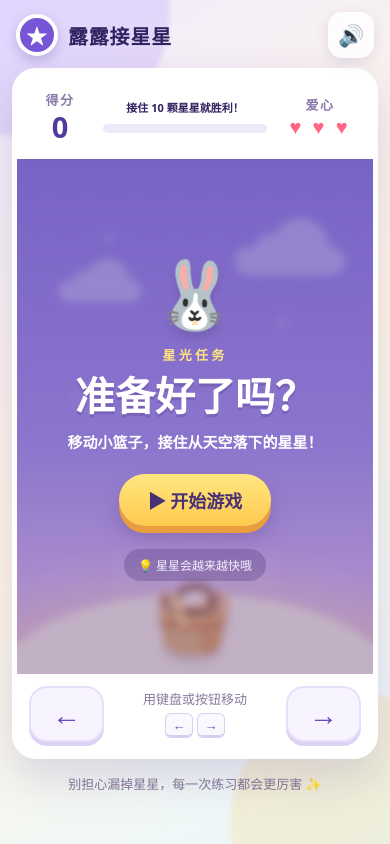
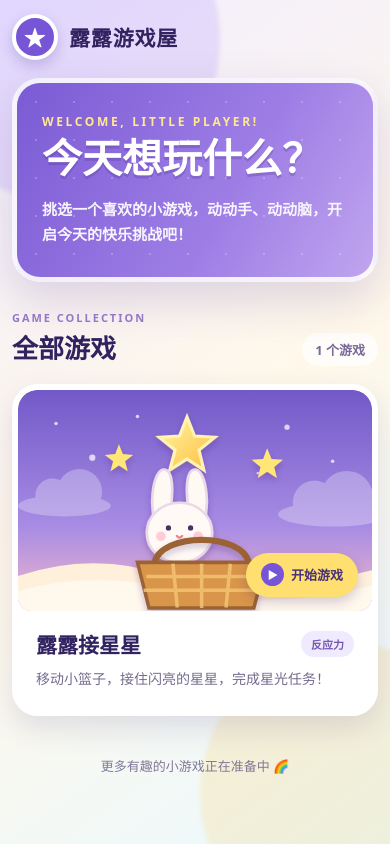
Before and after one commit to liumeng1201/lulu-s_game, a plain HTML site: page index.html in a window 390 px wide. Drawn offline with Linux system fonts and the light colour scheme.

Commit message:
feat: add responsive multi-game hub

```diff
--- /dev/null
+++ b/assets/css/home.css
@@ -0,0 +1,92 @@
+:root {
+  color-scheme: light;
+  font-family: "Microsoft YaHei", "PingFang SC", system-ui, sans-serif;
+  --purple: #7655d6;
+  --purple-dark: #493080;
+  --ink: #312260;
+  --muted: #756b8e;
+  --yellow: #ffd45b;
+}
+
+* { box-sizing: border-box; }
+
+body {
+  min-width: 320px;
+  min-height: 100vh;
+  margin: 0;
+  overflow-x: hidden;
+  color: var(--ink);
+  background: linear-gradient(145deg, #f1edff 0%, #fff8ea 52%, #eaf9ff 100%);
+}
+
+a { color: inherit; }
+
+.page-decoration {
+  position: fixed;
+  z-index: -1;
+  border-radius: 50%;
+  pointer-events: none;
+  filter: blur(2px);
+}
+.decoration-one { top: -120px; left: -100px; width: 320px; height: 320px; background: rgba(166, 130, 255, .2); }
+.decoration-two { right: -110px; bottom: -100px; width: 300px; height: 300px; background: rgba(255, 203, 90, .2); }
+
+.home-shell { width: min(1180px, calc(100% - 48px)); margin: 0 auto; padding: 24px 0 30px; }
+.site-header { display: flex; align-items: center; justify-content: space-between; gap: 20px; }
+.brand { display: inline-flex; align-items: center; gap: 11px; text-decoration: none; font-size: clamp(21px, 2.5vw, 28px); font-weight: 900; letter-spacing: .04em; }
+.brand-icon { display: grid; width: 46px; height: 46px; place-items: center; color: #fff; border: 4px solid #fff; border-radius: 50%; background: var(--purple); box-shadow: 0 6px 14px rgba(91, 64, 158, .25); }
+.header-badge { padding: 9px 15px; color: #66528c; border: 1px solid rgba(118, 85, 214, .12); border-radius: 99px; background: rgba(255, 255, 255, .7); font-size: 13px; font-weight: 700; }
+
+.hero { position: relative; display: grid; grid-template-columns: 1fr minmax(190px, 30%); align-items: center; min-height: 275px; margin: 27px 0 34px; overflow: hidden; padding: clamp(32px, 5vw, 58px); border: 7px solid rgba(255, 255, 255, .9); border-radius: 38px; background: linear-gradient(120deg, #7b5bd4, #9e7ee5 60%, #c0a5ef); box-shadow: 0 18px 45px rgba(84, 57, 145, .18); }
+.hero::before { position: absolute; inset: 0; content: ""; opacity: .22; background-image: radial-gradient(#fff 1.5px, transparent 1.5px); background-size: 38px 38px; }
+.hero-copy { position: relative; z-index: 1; }
+.eyebrow { margin: 0 0 5px; color: #ffe88f; font-size: 12px; font-weight: 900; letter-spacing: .22em; }
+.hero h1 { margin: 0; color: #fff; font-family: "STKaiti", "KaiTi", "Microsoft YaHei", sans-serif; font-size: clamp(40px, 6vw, 66px); line-height: 1.2; text-shadow: 0 3px 0 rgba(66, 37, 122, .22); }
+.hero p:last-child { max-width: 620px; margin: 14px 0 0; color: #f7f3ff; font-size: clamp(15px, 2vw, 18px); font-weight: 600; line-height: 1.8; }
+.hero-mascot { position: relative; z-index: 1; display: grid; min-height: 150px; place-items: center; }
+.mascot-bubble { display: grid; width: clamp(120px, 16vw, 170px); aspect-ratio: 1; place-items: center; border: 6px solid rgba(255, 255, 255, .75); border-radius: 50%; background: linear-gradient(145deg, #fff9df, #ffe8a9); box-shadow: 0 13px 28px rgba(54, 31, 104, .2); font-size: clamp(65px, 9vw, 96px); transform: rotate(5deg); }
+.mascot-sparkle { position: absolute; color: #ffe170; font-size: 30px; }
+.sparkle-one { top: 2%; left: 5%; }
+.sparkle-two { right: 1%; bottom: 4%; font-size: 21px; }
+
+.section-heading { display: flex; align-items: end; justify-content: space-between; gap: 18px; margin-bottom: 18px; }
+.section-kicker { margin: 0 0 3px; color: #967ac9; font-size: 11px; font-weight: 900; letter-spacing: .18em; }
+.section-heading h2 { margin: 0; font-size: clamp(26px, 4vw, 36px); }
+.game-count { padding: 7px 13px; color: #786999; border-radius: 99px; background: rgba(255, 255, 255, .75); font-size: 13px; font-weight: 700; }
+.game-grid { display: grid; grid-template-columns: repeat(auto-fit, minmax(min(100%, 260px), 1fr)); gap: clamp(18px, 3vw, 28px); margin: 0; padding: 0; list-style: none; }
+.game-grid li { min-width: 0; }
+.game-tile { display: block; overflow: hidden; height: 100%; border: 6px solid #fff; border-radius: 26px; outline: none; background: #fff; box-shadow: 0 12px 30px rgba(74, 51, 124, .14); text-decoration: none; transition: transform .2s ease, box-shadow .2s ease; }
+.game-tile:hover { transform: translateY(-6px); box-shadow: 0 18px 38px rgba(74, 51, 124, .2); }
+.game-tile:focus-visible { outline: 4px solid #ffca48; outline-offset: 4px; }
+.game-tile:active { transform: translateY(-1px); }
+.cover-wrap { position: relative; display: block; overflow: hidden; aspect-ratio: 16 / 10; border-radius: 19px 19px 14px 14px; background: #8870dc; }
+.cover-wrap img { display: block; width: 100%; height: 100%; object-fit: cover; transition: transform .25s ease; }
+.game-tile:hover img { transform: scale(1.035); }
+.play-chip { position: absolute; right: 14px; bottom: 14px; display: inline-flex; align-items: center; gap: 7px; min-height: 44px; padding: 10px 15px; color: #493176; border-radius: 99px; background: #ffdf70; box-shadow: 0 5px 12px rgba(61, 36, 101, .22); font-size: 13px; font-weight: 900; }
+.play-chip span { display: grid; width: 23px; height: 23px; place-items: center; color: #fff; border-radius: 50%; background: var(--purple); font-size: 10px; }
+.game-info { display: block; padding: 18px 18px 20px; }
+.game-title-row { display: flex; align-items: center; justify-content: space-between; gap: 12px; }
+.game-title-row strong { font-size: 21px; }
+.game-tag { flex: none; padding: 5px 10px; color: #7258ae; border-radius: 99px; background: #f0eaff; font-size: 11px; font-weight: 800; }
+.game-description { display: block; margin-top: 8px; color: var(--muted); font-size: 14px; line-height: 1.65; }
+footer { margin-top: 40px; color: #837797; text-align: center; font-size: 13px; }
+
+@media (min-width: 900px) {
+  .game-grid { grid-template-columns: repeat(3, 1fr); }
+}
+
+@media (max-width: 700px) {
+  .home-shell { width: min(100% - 24px, 1180px); padding-top: 14px; }
+  .header-badge { display: none; }
+  .hero { grid-template-columns: 1fr; min-height: 0; margin: 18px 0 28px; padding: 30px 25px; border-width: 5px; border-radius: 28px; }
+  .hero-mascot { display: none; }
+  .hero p:last-child { line-height: 1.65; }
+}
+
+@media (min-width: 700px) and (max-width: 899px) {
+  .game-grid { grid-template-columns: repeat(2, 1fr); }
+}
+
+@media (prefers-reduced-motion: reduce) {
+  *, *::before, *::after { scroll-behavior: auto !important; transition-duration: .01ms !important; }
+}
--- a/styles.css
+++ b/games/catch-stars/game.css
@@ -115,3 +115,28 @@
 @media (prefers-reduced-motion: reduce) {
   *, *::before, *::after { scroll-behavior: auto !important; animation-duration: .01ms !important; animation-iteration-count: 1 !important; }
 }
+
+.back-link {
+  display: inline-flex;
+  align-items: center;
+  gap: 6px;
+  min-height: 44px;
+  padding: 9px 13px;
+  color: #5f4696;
+  border: 2px solid rgba(118, 85, 214, .12);
+  border-radius: 14px;
+  outline-offset: 3px;
+  background: rgba(255, 255, 255, .78);
+  box-shadow: 0 4px 14px rgba(70,49,118,.1);
+  text-decoration: none;
+  font-size: 13px;
+  font-weight: 800;
+}
+.back-link:hover { background: #fff; }
+.back-link:focus-visible { outline: 3px solid #f4b93d; }
+
+@media (max-width: 600px) {
+  .topbar { flex-wrap: wrap; }
+  .brand { order: -1; width: 100%; justify-content: center; }
+  .back-link, .icon-button { margin-top: 3px; }
+}
--- a/index.html
+++ b/index.html
@@ -3,88 +3,65 @@
   <head>
     <meta charset="UTF-8" />
     <meta name="viewport" content="width=device-width, initial-scale=1.0" />
-    <meta name="theme-color" content="#7957d5" />
-    <title>露露接星星</title>
-    <link rel="stylesheet" href="styles.css" />
+    <meta name="description" content="欢迎来到露露游戏屋，在这里挑选喜欢的小游戏，马上开始快乐挑战！" />
+    <meta name="theme-color" content="#7a5bd7" />
+    <title>露露游戏屋</title>
+    <link rel="stylesheet" href="assets/css/home.css" />
   </head>
   <body>
-    <main class="app-shell">
-      <header class="topbar">
-        <div class="brand" aria-label="露露接星星">
-          <span class="brand-star" aria-hidden="true">★</span>
-          <span>露露接星星</span>
-        </div>
-        <button id="soundButton" class="icon-button" type="button" aria-label="关闭声音" title="声音开关">🔊</button>
+    <div class="page-decoration decoration-one" aria-hidden="true"></div>
+    <div class="page-decoration decoration-two" aria-hidden="true"></div>
+    <main class="home-shell">
+      <header class="site-header">
+        <a class="brand" href="./" aria-label="露露游戏屋首页">
+          <span class="brand-icon" aria-hidden="true">★</span>
+          <span>露露游戏屋</span>
+        </a>
+        <span class="header-badge"><span aria-hidden="true">✨</span> 快乐游戏时间</span>
       </header>
 
-      <section class="game-card" aria-labelledby="gameTitle">
-        <div class="scoreboard">
-          <div class="score-item">
-            <span class="score-label">得分</span>
-            <strong id="score">0</strong>
-          </div>
-          <div class="mission">
-            <span id="missionText">接住 10 颗星星就胜利！</span>
-            <div class="progress-track" role="progressbar" aria-label="胜利进度" aria-valuemin="0" aria-valuemax="10" aria-valuenow="0">
-              <div id="progressBar" class="progress-bar"></div>
-            </div>
-          </div>
-          <div class="score-item lives-wrap">
-            <span class="score-label">爱心</span>
-            <strong id="lives" aria-label="3 颗爱心">♥ ♥ ♥</strong>
-          </div>
+      <section class="hero" aria-labelledby="pageTitle">
+        <div class="hero-copy">
+          <p class="eyebrow">WELCOME, LITTLE PLAYER!</p>
+          <h1 id="pageTitle">今天想玩什么？</h1>
+          <p>挑选一个喜欢的小游戏，动动手、动动脑，开启今天的快乐挑战吧！</p>
         </div>
-
-        <div id="gameArea" class="game-area" tabindex="0" aria-label="游戏区域：用左右方向键移动篮子">
-          <div class="cloud cloud-one" aria-hidden="true"></div>
-          <div class="cloud cloud-two" aria-hidden="true"></div>
-          <span class="tiny-star star-one" aria-hidden="true">✦</span>
-          <span class="tiny-star star-two" aria-hidden="true">✦</span>
-          <span class="tiny-star star-three" aria-hidden="true">✦</span>
-
-          <div id="fallingStar" class="falling-star" aria-hidden="true">★</div>
-          <div id="basket" class="basket" aria-hidden="true">
-            <span class="basket-handle"></span>
-            <span class="basket-body">🧺</span>
-          </div>
-
-          <div id="encouragement" class="encouragement hidden" aria-live="polite"></div>
-
-          <div id="startPanel" class="overlay-panel">
-            <div class="mascot" aria-hidden="true">🐰</div>
-            <p class="eyebrow">星光任务</p>
-            <h1 id="gameTitle">准备好了吗？</h1>
-            <p>移动小篮子，接住从天空落下的星星！</p>
-            <button id="startButton" class="primary-button" type="button">
-              <span aria-hidden="true">▶</span> 开始游戏
-            </button>
-            <div class="mini-tip"><span aria-hidden="true">💡</span> 星星会越来越快哦</div>
-          </div>
-
-          <div id="resultPanel" class="overlay-panel hidden" aria-live="polite">
-            <div id="resultEmoji" class="result-emoji" aria-hidden="true">🎉</div>
-            <p class="eyebrow">本次挑战</p>
-            <h2 id="resultTitle">你赢啦！</h2>
-            <p id="resultMessage">你接住了 10 颗闪亮的星星！</p>
-            <button id="restartButton" class="primary-button" type="button">再玩一次</button>
-          </div>
-
-          <button id="pauseButton" class="pause-button hidden" type="button" aria-label="暂停游戏">Ⅱ</button>
-          <div id="pauseBadge" class="pause-badge hidden">游戏暂停</div>
-        </div>
-
-        <div class="controls" aria-label="游戏控制">
-          <button id="leftButton" class="control-button" type="button" aria-label="向左移动">←</button>
-          <div class="control-tip">
-            <span>用键盘或按钮移动</span>
-            <kbd>←</kbd><kbd>→</kbd>
-          </div>
-          <button id="rightButton" class="control-button" type="button" aria-label="向右移动">→</button>
+        <div class="hero-mascot" aria-hidden="true">
+          <span class="mascot-sparkle sparkle-one">✦</span>
+          <span class="mascot-sparkle sparkle-two">✦</span>
+          <span class="mascot-bubble">🐰</span>
         </div>
       </section>
 
-      <p class="footer-tip">别担心漏掉星星，每一次练习都会更厉害 ✨</p>
+      <section class="games-section" aria-labelledby="gamesTitle">
+        <div class="section-heading">
+          <div>
+            <p class="section-kicker">GAME COLLECTION</p>
+            <h2 id="gamesTitle">全部游戏</h2>
+          </div>
+          <span class="game-count">1 个游戏</span>
+        </div>
+
+        <ul class="game-grid">
+          <li>
+            <a class="game-tile" href="games/catch-stars/index.html">
+              <span class="cover-wrap">
+                <img src="assets/images/catch-stars-cover.svg" alt="小兔子用篮子接住夜空中落下的星星" />
+                <span class="play-chip" aria-hidden="true"><span>▶</span> 开始游戏</span>
+              </span>
+              <span class="game-info">
+                <span class="game-title-row">
+                  <strong>露露接星星</strong>
+                  <span class="game-tag">反应力</span>
+                </span>
+                <span class="game-description">移动小篮子，接住闪亮的星星，完成星光任务！</span>
+              </span>
+            </a>
+          </li>
+        </ul>
+      </section>
+
+      <footer>更多有趣的小游戏正在准备中 <span aria-hidden="true">🌈</span></footer>
     </main>
-    <script type="module" src="game.js"></script>
   </body>
 </html>
```
Also changed, not shown: games/catch-stars/index.html (added, +91 -0 lines), README.md, assets/images/catch-stars-cover.svg (added), games/catch-stars/game.js (renamed from game.js).
